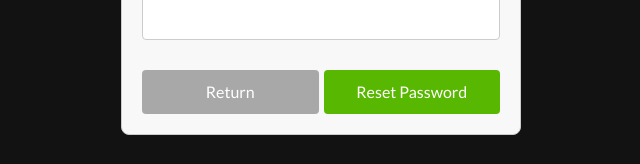
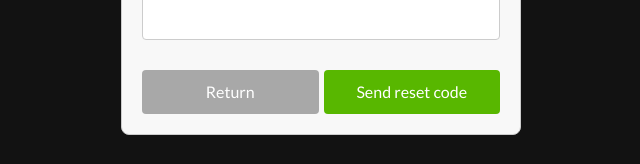
Before and after one commit to BorkowskiMaciej/fit-sharing-application, a React (Create React App) app: page /reset-password in a window 1280 px wide. Shown: the part 236-400 px from the top of the page, without its empty margins (319-959 px from the left). Built offline with nearby package versions, Linux system fonts and the light colour scheme.

Commit message:
Refactor UserDashboard

```diff
--- a/src/components/authentication/ResetPassword.tsx
+++ b/src/components/authentication/ResetPassword.tsx
@@ -101,7 +101,7 @@ export default function ResetPassword() {
                     </label>
                     <div className="button-container">
                         <button onClick={() => navigate("/login")} className='return-button'>Return</button>
-                        <button type="submit" className="green-button">Reset Password</button>
+                        <button type="submit" className="green-button">Send reset code</button>
                     </div>
                 </form>
             ) : (
--- a/src/components/user/UserDashboard.tsx
+++ b/src/components/user/UserDashboard.tsx
@@ -248,16 +248,16 @@ const UserDashboard: React.FC<UserDashboardProps> = ({url, refreshKey}) => {
             <div className="dashboard-container" style={{ flex: 3 }}>
                 <div className="filter-container">
                     <Filter
+                        label="Select view type:"
+                        value={viewType}
+                        options={['Daily', 'Cumulative']}
+                        onChange={(e) => setViewType(e.target.value)}
+                    />
+                    <Filter
                         label="Select activity category:"
                         value={selectedCategory}
                         options={categories}
                         onChange={(e) => setSelectedCategory(e.target.value)}
-                    />
-                    <Filter
-                        label="Select view type:"
-                        value={viewType}
-                        options={['Daily', 'Cumulative']}
-                        onChange={(e) => setViewType(e.target.value)}
                     />
                     <Filter
                         label="Select year:"
```
